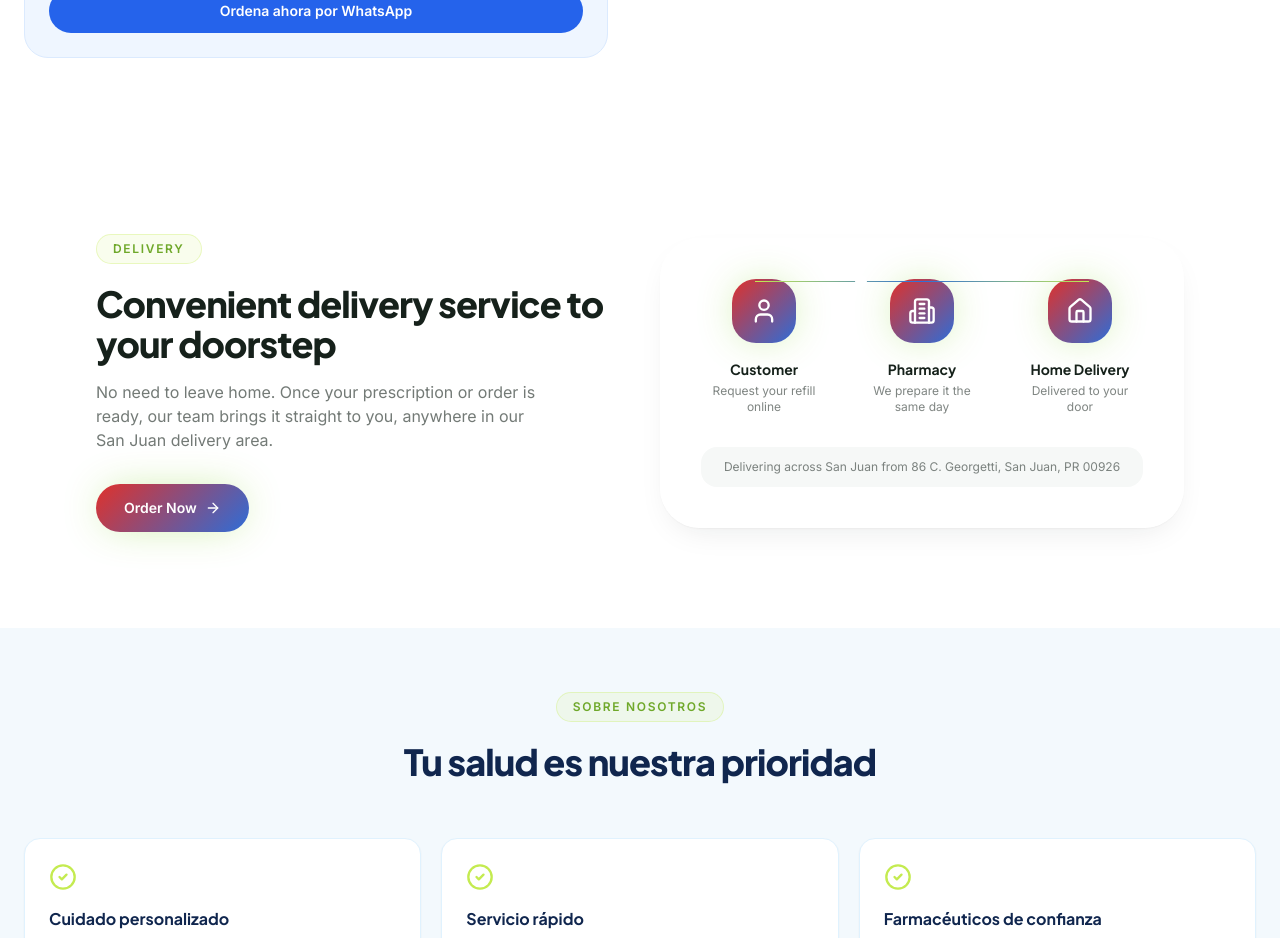
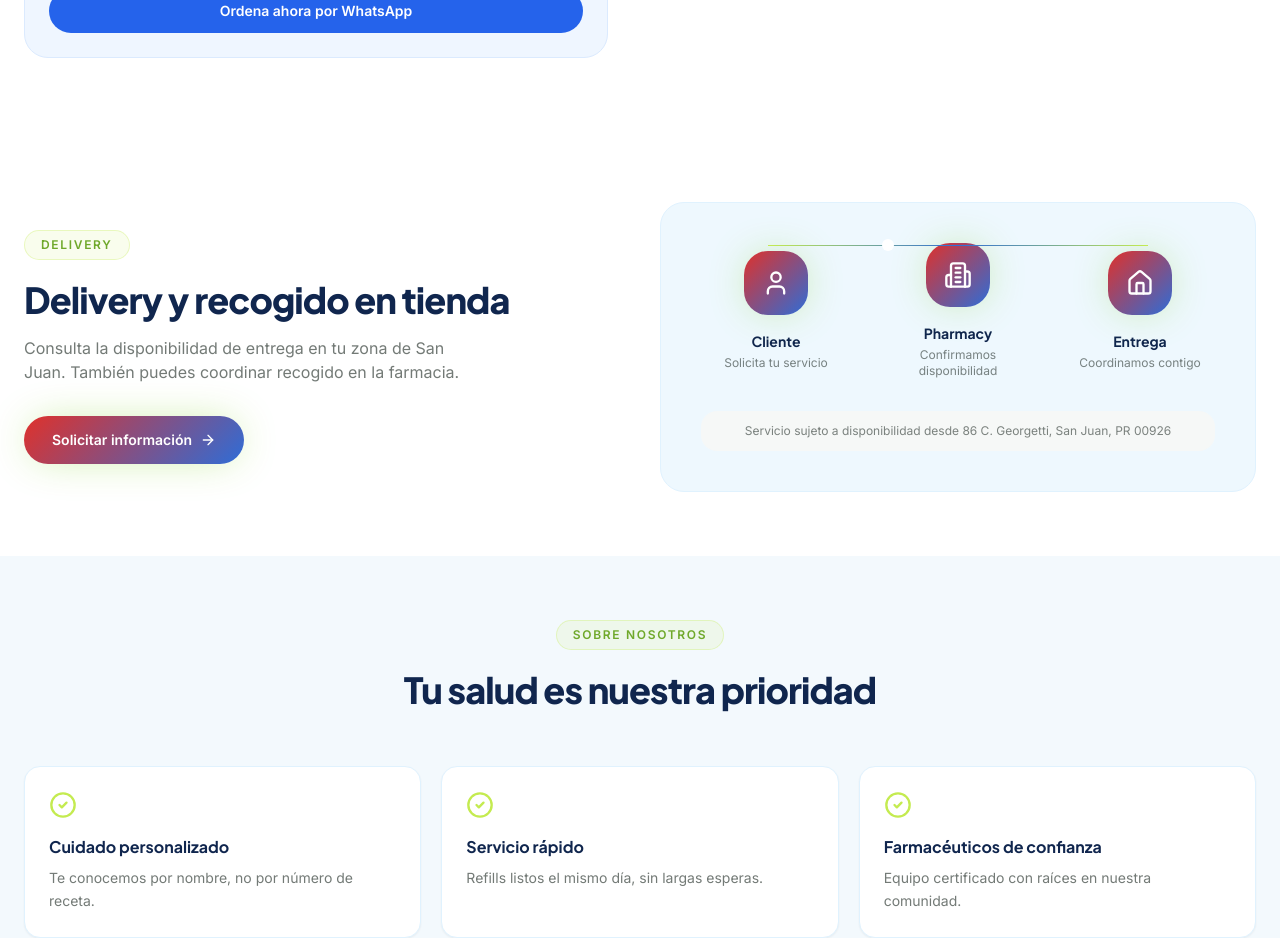
Before and after one commit to fabiolazramossan/first-choice-pharmacy, a Next.js app: page / in a window 1280 px wide. Shown: the part 3180-4118 px from the top of the page. Built offline with nearby package versions, Linux system fonts and the light colour scheme; no server answers; the database is empty.

Commit message:
Restyle components/Delivery.tsx to new First Choice storefront

```diff
--- a/components/Delivery.tsx
+++ b/components/Delivery.tsx
@@ -6,34 +6,32 @@ import Reveal from "./Reveal";
 import { BRAND } from "@/lib/data";
 
 const STEPS = [
-  { icon: User, label: "Customer", note: "Request your refill online" },
-  { icon: Building2, label: "Pharmacy", note: "We prepare it the same day" },
-  { icon: Home, label: "Home Delivery", note: "Delivered to your door" },
+  { icon: User, label: "Cliente", note: "Solicita tu servicio" },
+  { icon: Building2, label: "Pharmacy", note: "Confirmamos disponibilidad" },
+  { icon: Home, label: "Entrega", note: "Coordinamos contigo" },
 ];
 
 export default function Delivery() {
   return (
-    <section id="delivery" className="relative overflow-hidden bg-surface py-24 dark:bg-midnight">
-      <div className="mx-auto max-w-6xl px-5 sm:px-8">
+    <section id="delivery" className="relative overflow-hidden bg-white py-16 text-[#10264e]">
+      <div className="mx-auto max-w-7xl px-4 sm:px-6">
         <div className="grid grid-cols-1 items-center gap-14 lg:grid-cols-2 lg:gap-10">
           <Reveal>
             <span className="section-badge">Delivery</span>
             <h2 className="mt-5 font-display text-3xl font-extrabold leading-tight tracking-tight sm:text-4xl">
-              Convenient delivery service to your doorstep
+              Delivery y recogido en tienda
             </h2>
             <p className="mt-4 max-w-md text-ink/60 dark:text-white/60">
-              No need to leave home. Once your prescription or order is
-              ready, our team brings it straight to you, anywhere in our San
-              Juan delivery area.
+              Consulta la disponibilidad de entrega en tu zona de San Juan. También puedes coordinar recogido en la farmacia.
             </p>
             <a href="#refill" className="btn-primary mt-8 w-fit">
-              Order Now
+              Solicitar información
               <ArrowRight className="h-4 w-4" />
             </a>
           </Reveal>
 
           <Reveal delay={0.1}>
-            <div className="glass-card relative rounded-5xl p-8 sm:p-10">
+            <div className="relative rounded-3xl border border-sky-100 bg-[#eef8fe] p-8 sm:p-10">
               <div className="flex flex-col items-center gap-8 sm:flex-row sm:justify-between">
                 {STEPS.map((step, i) => (
                   <div
@@ -69,7 +67,7 @@ export default function Delivery() {
               </div>
 
               <div className="mt-8 flex items-center justify-center gap-2 rounded-2xl bg-surface-soft px-4 py-3 text-center text-xs text-ink/55 dark:bg-white/[0.04] dark:text-white/55">
-                Delivering across San Juan from {BRAND.address}
+                Servicio sujeto a disponibilidad desde {BRAND.address}
               </div>
             </div>
           </Reveal>
```
